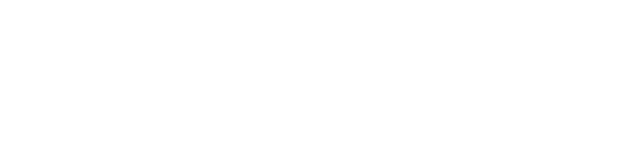
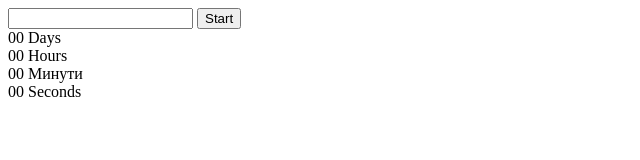
Before and after one commit to HalynaLysun/goit-js-hw-10, a website built with Vite: page src/1-timer.html in a window 1280 px wide. Shown: the whole page, without its empty margins (0-640 px from the left). Built offline with nearby package versions, Linux system fonts and the light colour scheme.

Commit message:
timer start

```diff
--- a/package.json
+++ b/package.json
@@ -9,12 +9,13 @@
     "preview": "vite preview"
   },
   "devDependencies": {
-    "vite": "^4.5.2",
-    "glob": "^8.1.0"
+    "glob": "^8.1.0",
+    "vite": "^4.5.2"
   },
   "author": "Alexander Repeta <alexander.repeta@gmail.com>",
   "license": "ISC",
   "dependencies": {
+    "flatpickr": "^4.6.13",
     "vite-plugin-full-reload": "^1.0.5",
     "vite-plugin-html-inject": "^1.0.1"
   }
--- a/src/1-timer.html
+++ b/src/1-timer.html
@@ -8,6 +8,29 @@
 </head>
 <body>
 
+    <input type="text" id="datetime-picker" />
+    <button type="button" data-start>Start</button>
+
+    <div class="timer">
+        <div class="field">
+            <span class="value" data-days>00</span>
+            <span class="label">Days</span>
+        </div>
+        <div class="field">
+            <span class="value" data-hours>00</span>
+            <span class="label">Hours</span>
+        </div>
+        <div class="field">
+            <span class="value" data-minutes>00</span>
+            <span class="label">Минути</span>
+        </div>
+        <div class="field">
+            <span class="value" data-seconds>00</span>
+            <span class="label">Seconds</span>
+        </div>
+    </div>
+
+
     <script type="module" src="./js/1-timer.js"></script>
 </body>
 </html>
--- a/src/js/1-timer.js
+++ b/src/js/1-timer.js
@@ -0,0 +1,9 @@
+// Описів у документації
+import flatpickr from "flatpickr";
+// Додатковий імпорт стилів
+import "flatpickr/dist/flatpickr.min.css";
+
+const inputEl = document.querySelector('#datetime-picker')
+const buttonEl = document.querySelector('button[data-start]')
+
+flatpickr('input#datetime-picker', {});
```
Also changed, not shown: 1 other file.
